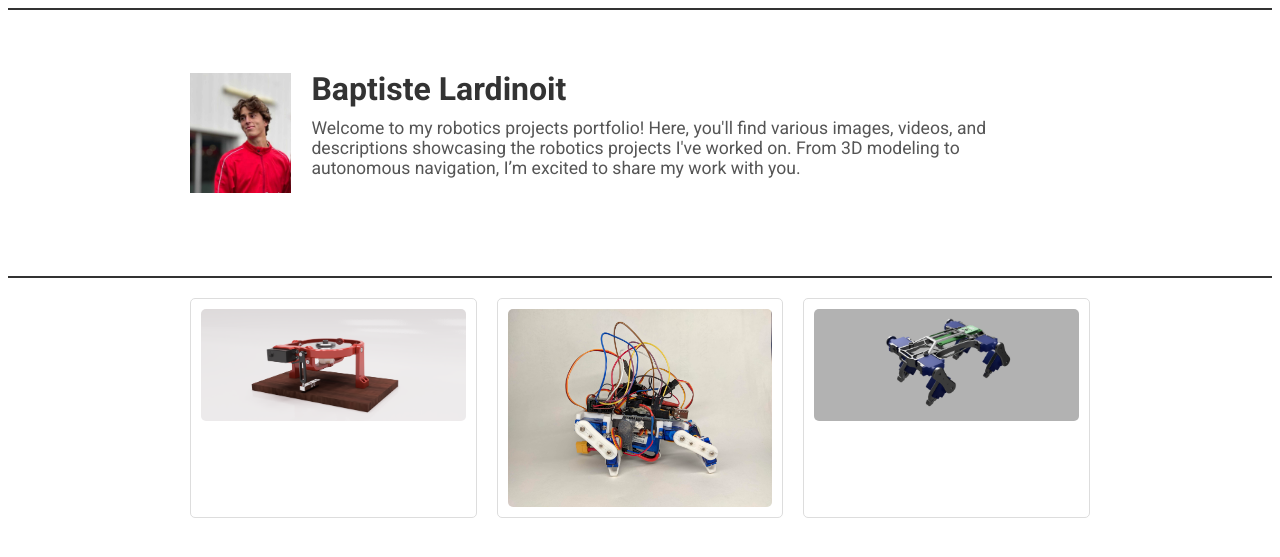
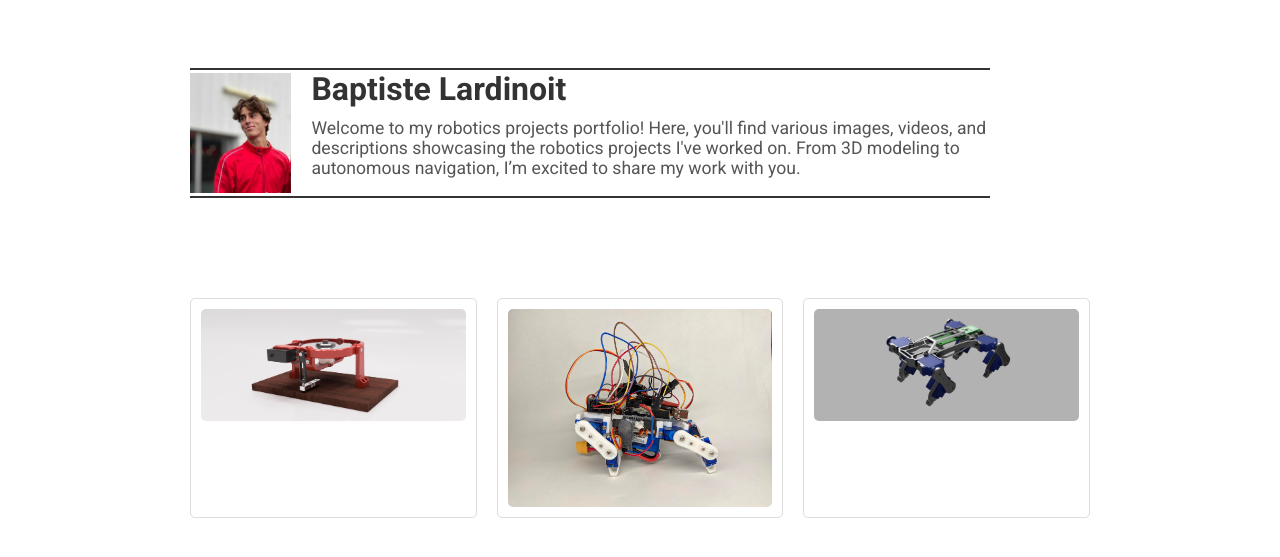
Before and after one commit to BaptisteLardinoit/BaptisteLardinoit.github.io, a Jekyll site: the page built from index.md, in a window 1280 px wide. Shown: the top 557 px of the page. Built offline with Jekyll 4.4.1, drawn with Linux system fonts in a browser that asks for light colours.

Commit message:
Update style.css

```diff
--- a/assets/css/style.css
+++ b/assets/css/style.css
@@ -12,8 +12,8 @@ h1, h2, h3, h4, h5, h6 {
   padding: 40px 20px 60px;
   display: flex;
   justify-content: center;
-  border-top: 2px solid #333;
-  border-bottom: 2px solid #333;
+  /*border-top: 2px solid #333;
+  border-bottom: 2px solid #333;*/
 }
 
 .header-content {
@@ -22,6 +22,8 @@ h1, h2, h3, h4, h5, h6 {
   max-width: 800px;
   width: 100%
   text-align: left;
+  border-top: 2px solid #333;
+  border-bottom: 2px solid #333;
 }
 
 .profile-pic {
```
